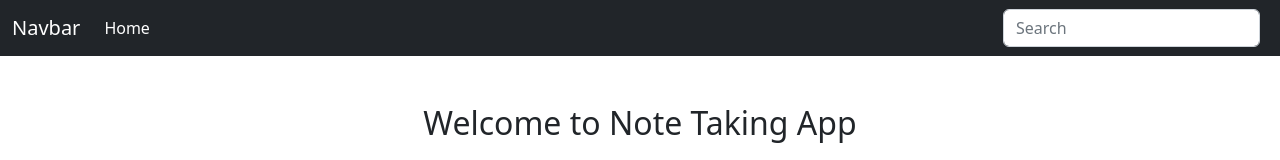
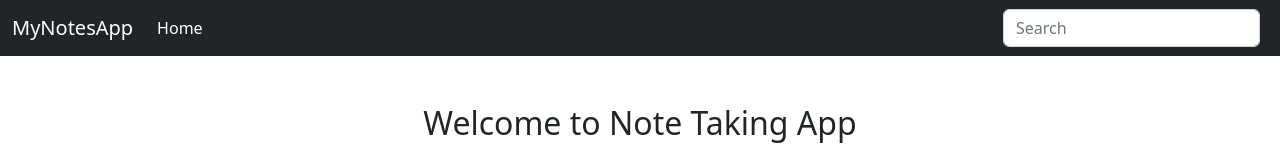
Before and after one commit to ParthVighne/Note-Taking-Website, a plain HTML site: page index.html in a window 1280 px wide. Shown: the top 160 px of the page. Drawn offline with nearby package versions, Linux system fonts and the light colour scheme.

Commit message:
minor change

```diff
--- a/index.html
+++ b/index.html
@@ -13,7 +13,7 @@
 
     <nav class="navbar navbar-expand-lg navbar-dark bg-dark">
         <div class="container-fluid">
-            <a class="navbar-brand" href="#">Navbar</a>
+            <a class="navbar-brand" href="#">MyNotesApp</a>
             <div class="collapse navbar-collapse" id="navbarSupportedContent">
                 <ul class="navbar-nav me-auto mb-2 mb-lg-0">
                     <li class="nav-item">
```
